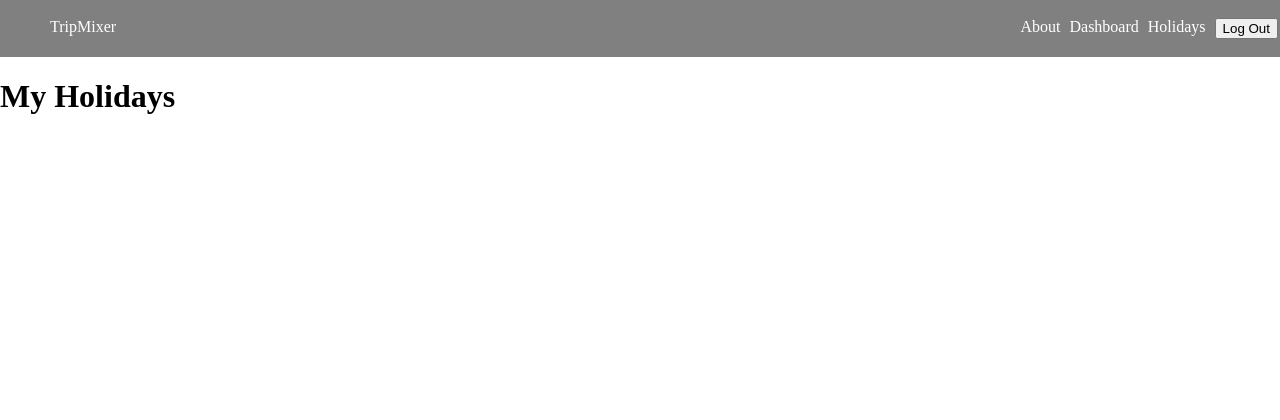
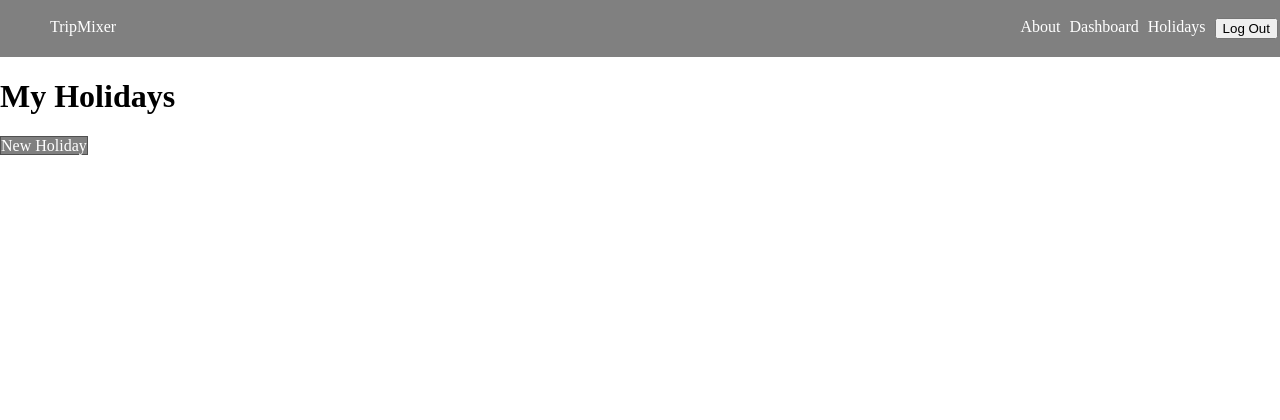
Before and after one commit to dominicspinks/tripmixer, a Django app: page /holidays/ in a window 1280 px wide. Shown: the top 420 px of the page. Run offline with Django 5.2, Linux system fonts and the light colour scheme; the visitor is signed in with stand-in values (Sample User, id 1); data that the repository does not hold is empty.

Commit message:
Add Create Holiday form

```diff
--- a/planner/models.py
+++ b/planner/models.py
@@ -1,4 +1,5 @@
 from django.db import models
+from django.urls import reverse
 from django.contrib.auth.models import User
 
 # Create your models here.
@@ -10,6 +11,9 @@ class Holiday(models.Model):
 
     def __str__(self):
         return self.name
+
+    def get_absolute_url(self):
+        return reverse('holiday-detail', kwargs={'pk': self.id})
 
 class Destination(models.Model):
     holiday = models.ForeignKey(Holiday,on_delete=models.CASCADE)
--- a/planner/templates/planner/dashboard.html
+++ b/planner/templates/planner/dashboard.html
@@ -68,7 +68,7 @@
 </div>
 <div id="banner-welcome">
     <!-- Replace 'username' with actual username -->
-    <div>Welcome username</div>
+    <div>Welcome {{ user.username }}</div>
 </div>
 <div id="content">
     <div id="holiday-list" class="section">
--- a/planner/templates/planner/holidays_list.html
+++ b/planner/templates/planner/holidays_list.html
@@ -65,10 +65,16 @@
         text-decoration: none;
         text-align: center;
     }
+
+    .btn {
+        border: 1px solid rgb(80, 80, 80);
+        background: grey;
+        color: white;
+    }
 </style>
 
 <h1>My Holidays</h1>
-
+<a class="btn" href="{% url 'holiday-create' %}">New Holiday</a>
 {% for holiday in holidays %}
 <a href="{% url 'holiday-detail' holiday.id %}">
     <div class="holiday-card">
--- a/planner/urls.py
+++ b/planner/urls.py
@@ -7,6 +7,7 @@ urlpatterns = [
     path('', views.planner_dashboard, name='home'),
     path('dashboard/', views.planner_dashboard, name='planner-dashboard'),
     path('holidays/', views.holidays_list, name='holiday-list'),
+    path('holidays/new', views.HolidayCreate.as_view(), name='holiday-create'),
     path('holidays/<int:pk>/', views.holidays_detail, name='holiday-detail'),
     path('holidays/<int:holiday_id>/add_destination/',views.add_destination,name='add_destination'),
     path('holidays/<int:holiday_id>/destinations/<int:destination_id>/', views.destinations_detail, name='destinations-detail'),
--- a/planner/views.py
+++ b/planner/views.py
@@ -1,7 +1,9 @@
 from django.shortcuts import render, redirect
 from django.contrib.auth import login
 from django.contrib.auth.decorators import login_required
+from django.contrib.auth.mixins import LoginRequiredMixin
 from django.contrib.auth.forms import UserCreationForm
+from django.views.generic.edit import CreateView, UpdateView, DeleteView
 
 from .models import *
 from .destinationform import DestinationForm
@@ -14,14 +16,22 @@ def about(request):
     return render(request, 'about.html')
 
 @login_required
+def planner_dashboard(request):
+    holidays = Holiday.objects.filter(user=request.user).order_by('-start_date')[:3]
+    return render(request, 'planner/dashboard.html', { 'holidays': holidays })
+
+@login_required
 def holidays_list(request):
-    holidays = Holiday.objects.all()
+    holidays = Holiday.objects.filter(user=request.user)
     return render(request, 'planner/holidays_list.html', { 'holidays': holidays})
 
-@login_required
-def planner_dashboard(request):
-    holidays = Holiday.objects.all().order_by('-start_date')[:3]
-    return render(request, 'planner/dashboard.html', { 'holidays': holidays })
+class HolidayCreate(LoginRequiredMixin, CreateView):
+    model = Holiday
+    fields = ['name', 'start_date', 'end_date']
+
+    def form_valid(self, form):
+        form.instance.user = self.request.user
+        return super().form_valid(form)
 
 @login_required
 def holidays_detail(request, pk):
@@ -50,18 +60,13 @@ def add_destination(request, holiday_id):
 def signup(request):
   error_message = ''
   if request.method == 'POST':
-    # This is how to create a 'user' form object
-    # that includes the data from the browser
     form = UserCreationForm(request.POST)
     if form.is_valid():
-      # This will add the user to the database
       user = form.save()
-      # This is how we log a user in via code
       login(request, user)
-      return redirect('index')
+      return redirect('planner-dashboard')
     else:
       error_message = 'Invalid sign up - try again'
-  # A bad POST or a GET request, so render signup.html with an empty form
   form = UserCreationForm()
   context = {'form': form, 'error_message': error_message}
   return render(request, 'registration/signup.html', context)
```
Also changed, not shown: planner/templates/planner/holiday_form.html (added, +19 -0 lines).
